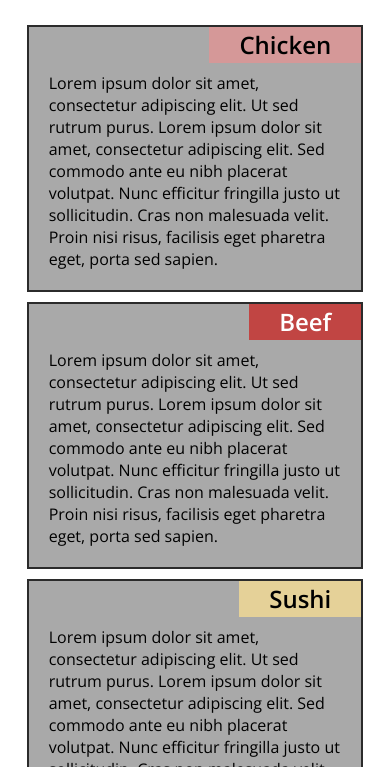
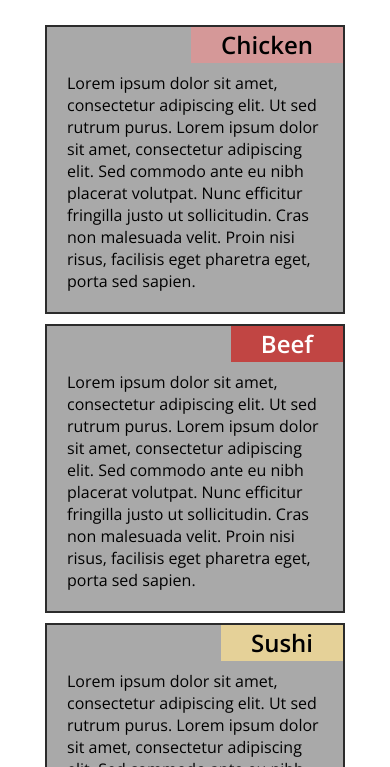
Before and after one commit to Hasanbeyoglu/module2-solution, a plain HTML site: page index.html in a window 390 px wide. Shown: the part 77-844 px from the top of the page. Drawn offline with nearby package versions, Linux system fonts and the light colour scheme.

Commit message:
Update style.css

```diff
--- a/css/style.css
+++ b/css/style.css
@@ -14,5 +14,5 @@
 	.md-2 {width: 46.5%; float:left;margin-left:2.49%;}
 	}
 	@media (max-width: 767px) {
-	.sm-1 {width: 90%; margin:10px auto;}
+	.sm-1 {max-width: 300px; width: 90%; margin:10px auto;}
 	}
```
